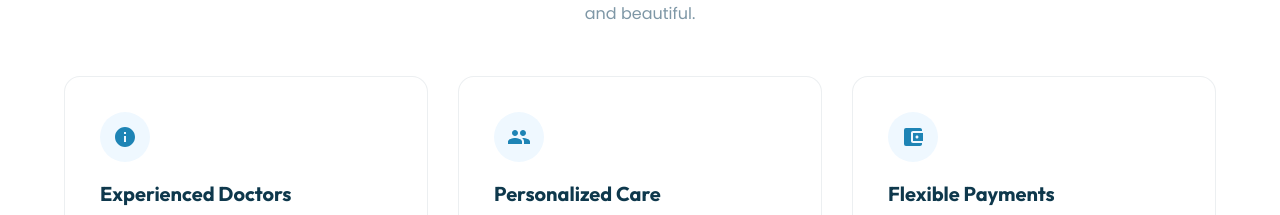
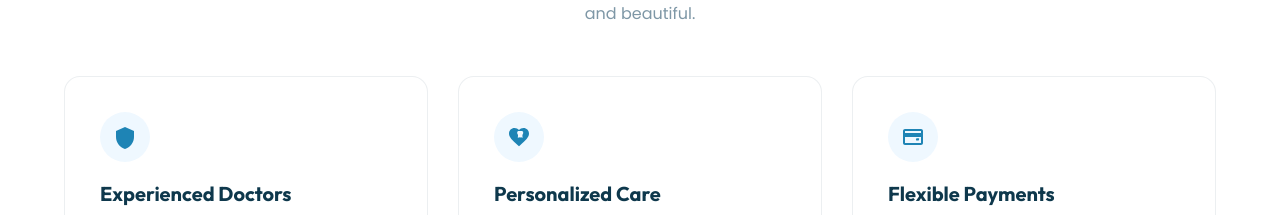
Before and after one commit to codexfuse-dev/Imade-dentel, a React (Vite) app: page / in a window 1280 px wide. Shown: the part 3067-3282 px from the top of the page. Built offline with nearby package versions, Linux system fonts and the light colour scheme.

Commit message:
Update why-choose-us icons with custom premium dental/medical designs

```diff
--- a/src/pages/Home.jsx
+++ b/src/pages/Home.jsx
@@ -148,9 +148,9 @@ export default function Home() {
           </div>
           <div className="why-choose-grid">
             {[
-              { icon: <svg viewBox="0 0 24 24"><path d="M12 2C6.48 2 2 6.48 2 12s4.48 10 10 10 10-4.48 10-10S17.52 2 12 2zm1 15h-2v-6h2v6zm0-8h-2V7h2v2z"/></svg>, title: 'Experienced Doctors', desc: "Our medical lead Dr. Sardar Ali brings 15+ years of clinical excellence in tooth extraction, oral surgery, and crown placements." },
-              { icon: <svg viewBox="0 0 24 24"><path d="M16 11c1.66 0 2.99-1.34 2.99-3S17.66 5 16 5c-1.66 0-3 1.34-3 3s1.34 3 3 3zm-8 0c1.66 0 2.99-1.34 2.99-3S9.66 5 8 5C6.34 5 5 6.34 5 8s1.34 3 3 3zm0 2c-2.33 0-7 1.17-7 3.5V19h14v-2.5c0-2.33-4.67-3.5-7-3.5zm8 0c-.29 0-.62.02-.97.05 1.16.84 1.97 1.97 1.97 3.45V19h6v-2.5c0-2.33-4.67-3.5-7-3.5z"/></svg>, title: 'Personalized Care', desc: "No two mouths are alike. We formulate detailed diagnostic maps to structure custom alignment and cosmetic protocols." },
-              { icon: <svg viewBox="0 0 24 24"><path d="M21 18v1c0 1.1-.9 2-2 2H5a2 2 0 0 1-2-2V5a2 2 0 0 1 2-2h14c1.1 0 2 .9 2 2v1h-9c-1.11 0-2 .9-2 2v8c0 1.1.89 2 2 2h9zm-9-2h10V8H12v8zm4-2.5c-.83 0-1.5-.67-1.5-1.5s.67-1.5 1.5-1.5 1.5.67 1.5 1.5-.67 1.5-1.5 1.5z"/></svg>, title: 'Flexible Payments', desc: "We offer convenient payment plans and installment options to make your dental care affordable." },
+              { icon: <svg viewBox="0 0 24 24"><path d="M12 2L3 6v6c0 5.5 3.8 10.7 9 12 5.2-1.3 9-6.5 9-12V6l-9-4zm5 10c0-1.5-.3-3-.8-4-.2-.5-.3-1-.2-1.5 0-1-.5-1.5-2-1.5s-2 .5-2 1.5c.1.5 0 1-.2 1.5-.5 1-.8 2.5-.8 4 0 .2.1.4.3.3l1.5-.4c.3-.1.6 0 .9.2.3.2.7.2 1 0 .3-.2.6-.3.9-.2l1.5.4c.2.1.3-.1.3-.3l-.2-2z" /></svg>, title: 'Experienced Doctors', desc: "Our medical lead Dr. Sardar Ali brings 15+ years of clinical excellence in tooth extraction, oral surgery, and crown placements." },
+              { icon: <svg viewBox="0 0 24 24"><path fillRule="evenodd" d="M12 21.35l-1.45-1.32C5.4 15.36 2 12.28 2 8.5 2 5.42 4.42 3 7.5 3c1.74 0 3.41.81 4.5 2.09C13.09 3.81 14.76 3 16.5 3 19.58 3 22 5.42 22 8.5c0 3.78-3.4 6.86-8.55 11.54L12 21.35zm0-15.35c-1.2 0-1.8.6-1.8 1.4 0 .8.2 1.6.6 2.2.2.4.3.8.2 1.2l-.2 1.6c0 .2.1.4.3.3l1.2-.4.6.1.6 0 .6-.1 1.2.4c.2.1.3-.1.3-.3l-.2-1.6c0-.4.1-.8.2-1.2.4-.6.6-1.4.6-2.2 0-.8-.6-1.4-1.8-1.4z" /></svg>, title: 'Personalized Care', desc: "No two mouths are alike. We formulate detailed diagnostic maps to structure custom alignment and cosmetic protocols." },
+              { icon: <svg viewBox="0 0 24 24"><path d="M20 4H4c-1.1 0-1.99.9-1.99 2L2 18c0 1.1.9 2 2 2h16c1.1 0 2-.9 2-2V6c0-1.1-.9-2-2-2zm0 14H4v-6h16v6zm0-10H4V6h16v2z" /><path d="M15.5 13.5c-.4 0-.6.2-.6.5 0 .3 0 .5.2.7 0 .1.1.3.1.4l-.1.5 1-.2c.1 0 .2.1.3.1.1 0 .2-.1.3-.1.1 0 .2.1.3.1l1-.2-.1-.5c0-.1.1-.3.1-.4.2-.2.2-.4.2-.7 0-.3-.2-.5-.6-.5h-2z" /></svg>, title: 'Flexible Payments', desc: "We offer convenient payment plans and installment options to make your dental care affordable." },
             ].map((c, i) => (
               <div key={i} className="why-card">
                 <div className="why-card-icon">{c.icon}</div>
--- a/src/pages/Services.jsx
+++ b/src/pages/Services.jsx
@@ -51,9 +51,9 @@ export default function Services() {
           </div>
           <div className="why-choose-grid">
             {[
-              { icon: <svg viewBox="0 0 24 24"><path d="M12 2C6.48 2 2 6.48 2 12s4.48 10 10 10 10-4.48 10-10S17.52 2 12 2zm1 15h-2v-6h2v6zm0-8h-2V7h2v2z"/></svg>, title: 'Certified Expert Lead', desc: 'All complex implants and surgeries are directly performed by Dr. Sardar Ali (BDS, RDS).' },
-              { icon: <svg viewBox="0 0 24 24"><path d="M16 11c1.66 0 2.99-1.34 2.99-3S17.66 5 16 5c-1.66 0-3 1.34-3 3s1.34 3 3 3zm-8 0c1.66 0 2.99-1.34 2.99-3S9.66 5 8 5C6.34 5 5 6.34 5 8s1.34 3 3 3zm0 2c-2.33 0-7 1.17-7 3.5V19h14v-2.5c0-2.33-4.67-3.5-7-3.5zm8 0c-.29 0-.62.02-.97.05 1.16.84 1.97 1.97 1.97 3.45V19h6v-2.5c0-2.33-4.67-3.5-7-3.5z"/></svg>, title: 'Sterility & Safety First', desc: 'We follow rigorous multi-phase instrument disinfection protocols to secure clinical standards.' },
-              { icon: <svg viewBox="0 0 24 24"><path d="M21 18v1c0 1.1-.9 2-2 2H5a2 2 0 0 1-2-2V5a2 2 0 0 1 2-2h14c1.1 0 2 .9 2 2v1h-9c-1.11 0-2 .9-2 2v8c0 1.1.89 2 2 2h9zm-9-2h10V8H12v8zm4-2.5c-.83 0-1.5-.67-1.5-1.5s.67-1.5 1.5-1.5 1.5.67 1.5 1.5-.67 1.5-1.5 1.5z"/></svg>, title: 'Comfortable Sedations', desc: 'Specialized sedative methods are available to manage dental anxieties during extraction or alignments.' },
+              { icon: <svg viewBox="0 0 24 24"><path d="M12 2L3 6v6c0 5.5 3.8 10.7 9 12 5.2-1.3 9-6.5 9-12V6l-9-4zm5 10c0-1.5-.3-3-.8-4-.2-.5-.3-1-.2-1.5 0-1-.5-1.5-2-1.5s-2 .5-2 1.5c.1.5 0 1-.2 1.5-.5 1-.8 2.5-.8 4 0 .2.1.4.3.3l1.5-.4c.3-.1.6 0 .9.2.3.2.7.2 1 0 .3-.2.6-.3.9-.2l1.5.4c.2.1.3-.1.3-.3l-.2-2z" /></svg>, title: 'Certified Expert Lead', desc: 'All complex implants and surgeries are directly performed by Dr. Sardar Ali (BDS, RDS).' },
+              { icon: <svg viewBox="0 0 24 24"><path d="M10 2c-2.4 0-3.6 1.2-3.6 2.8 0 1.6.4 3.2 1.2 4.4.4.8.6 1.6.4 2.4l-.4 3.2c-.1.4.2.8.6.7l2.5-.8c.4-.1.8 0 1.1.2.4.2.9.2 1.3 0 .4-.2.8-.2 1.1-.1l2.5.8c.4.1.7-.3.6-.7l-.4-3.2c-.2-.8 0-1.6.4-2.4 1-1.2 1.2-2.8 1.2-4.4C13.6 3.2 12.4 2 10 2z" /><path d="M19 12a4 4 0 100 8 4 4 0 000-8zm-1.5 5.5l-1.5-1.5 1-1 0.5 0.5 2-2 1 1-3 3z" /></svg>, title: 'Sterility & Safety First', desc: 'We follow rigorous multi-phase instrument disinfection protocols to secure clinical standards.' },
+              { icon: <svg viewBox="0 0 24 24"><path d="M10 4c-2.4 0-3.6 1.2-3.6 2.8 0 1.6.4 3.2 1.2 4.4.4.8.6 1.6.4 2.4l-.4 3.2c-.1.4.2.8.6.7l2.5-.8c.4-.1.8 0 1.1.2.4.2.9.2 1.3 0 .4-.2.8-.2 1.1-.1l2.5.8c.4.1.7-.3.6-.7l-.4-3.2c-.2-.8 0-1.6.4-2.4 1-1.2 1.2-2.8 1.2-4.4C13.6 5.2 12.4 4 10 4z" /><path d="M21 7.2a7.5 7.5 0 01-9.2 9.2 7.5 7.5 0 109.2-9.2z" /></svg>, title: 'Comfortable Sedations', desc: 'Specialized sedative methods are available to manage dental anxieties during extraction or alignments.' },
             ].map((c, i) => (
               <div key={i} className="why-card">
                 <div className="why-card-icon">{c.icon}</div>
```
